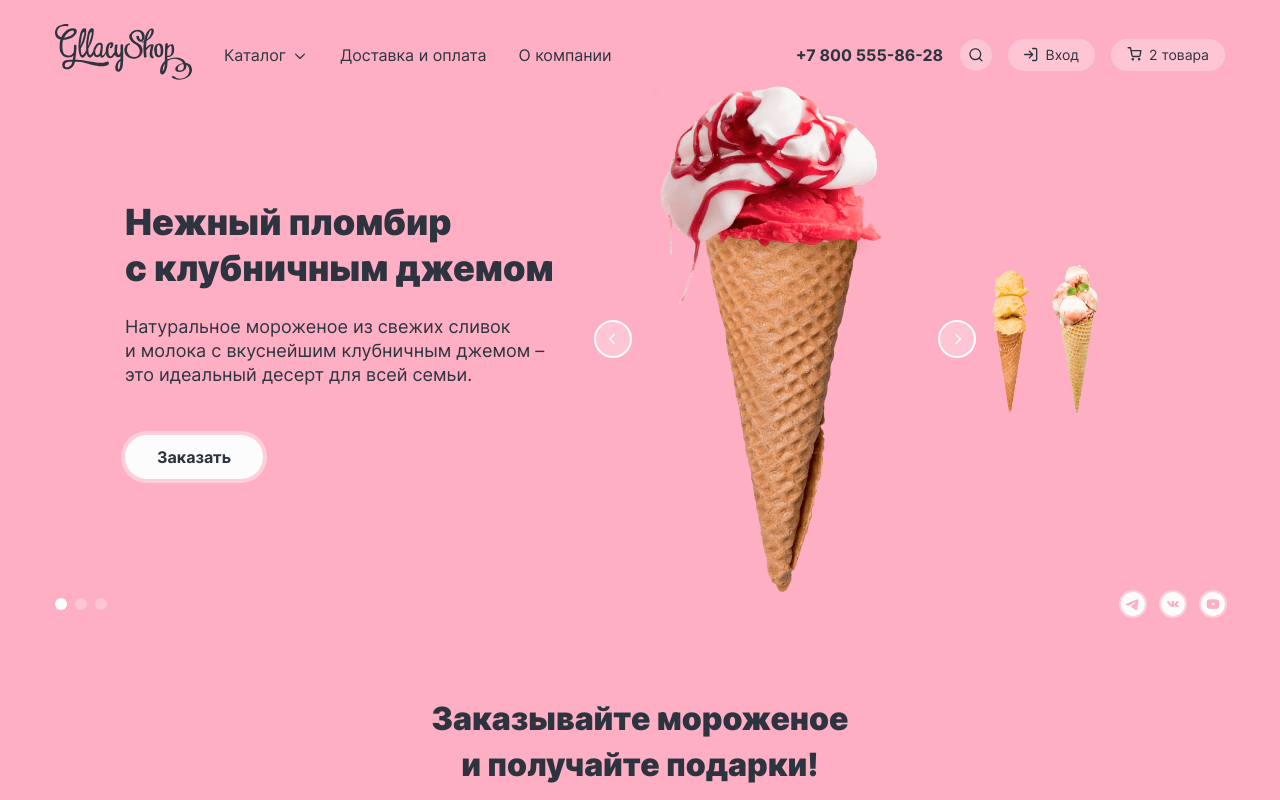
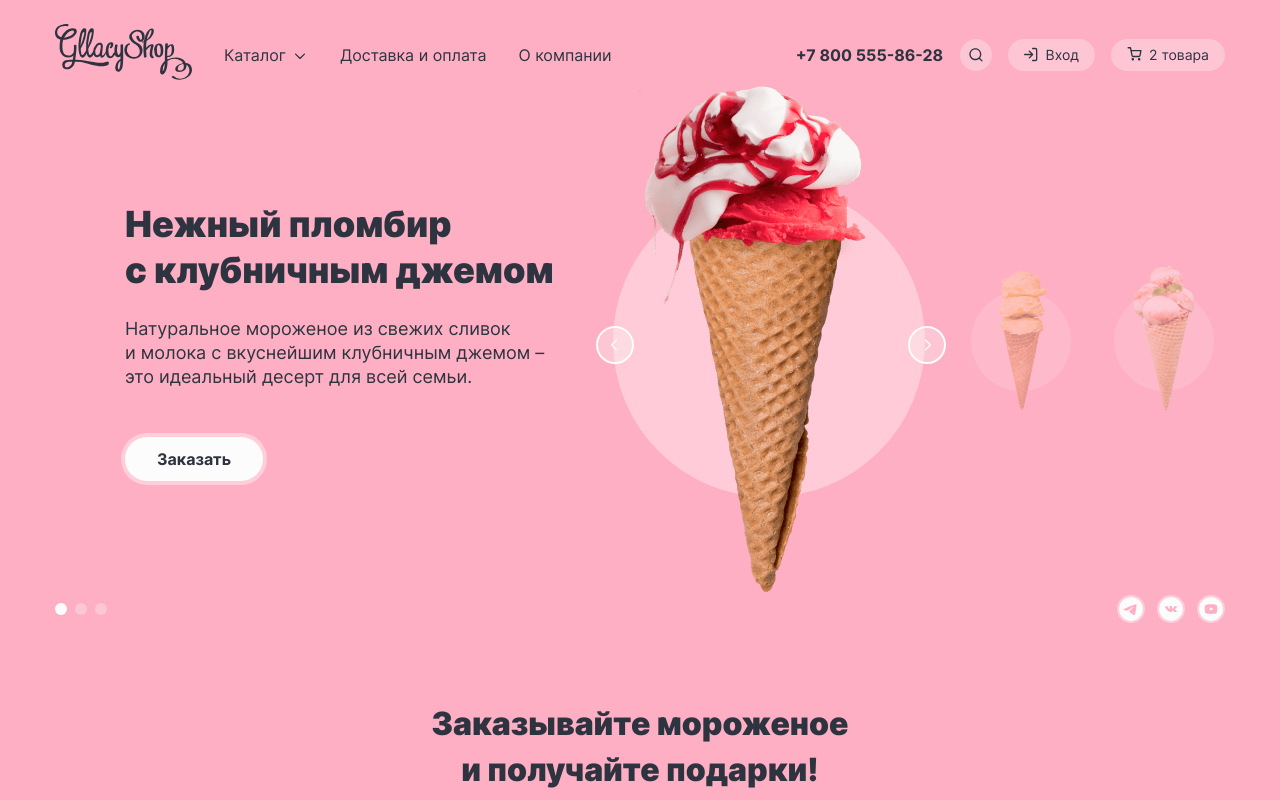
Before and after one commit to htmlacademy-htmlcss/198989-gllacy-35, a plain HTML site: page index.html in a window 1280 px wide. Shown: the top 800 px of the page. Drawn offline with Linux system fonts and the light colour scheme.

Commit message:
Оформляет слайдер псевдоэлементами

```diff
--- a/index.html
+++ b/index.html
@@ -66,14 +66,14 @@
             </p>
             <a class="button button-order" href="#">Заказать</a>
           </div>
-          <div class="slider-image-container">
+          <ul class="slider-image-container">
+            <li class="slider-image slider-image-current">
             <button class="slider-button slider-prev" type="button">
               <svg class="slider-icon" aria-hidden="true" focusable="false" width="16" height="16" viewBox="0 0 16 16" fill="none" xmlns="http://www.w3.org/2000/svg">
                 <path fill-rule="evenodd" clip-rule="evenodd" d="M8.86474 13.1352c.25969.2597.68075.2597.94045 0 .25971-.2597.25971-.6807 0-.9404L5.60391 7.99351l4.20132-4.20132c.25967-.2597.25967-.68075-.00001-.94045-.25969-.2597-.68075-.2597-.94045 0L4.19606 7.52045l-.00284.00283c-.2597.2597-.2597.68075 0 .94045l4.67152 4.67147Z" fill="#FCFCFC"/></svg>
               <span class="visually-hidden">Предыдущий вкус</span>
             </button>
             <img
-              class="slider-image"
               src="images/product/strawberry-ice-cream.png"
               width="306"
               height="507"
@@ -83,19 +83,22 @@
                 <path fill-rule="evenodd" clip-rule="evenodd" d="M8.86474 13.1352c.25969.2597.68075.2597.94045 0 .25971-.2597.25971-.6807 0-.9404L5.60391 7.99351l4.20132-4.20132c.25967-.2597.25967-.68075-.00001-.94045-.25969-.2597-.68075-.2597-.94045 0L4.19606 7.52045l-.00284.00283c-.2597.2597-.2597.68075 0 .94045l4.67152 4.67147Z" fill="#FCFCFC"/></svg>
               <span class="visually-hidden">Следующий вкус</span>
             </button>
+            </li>
+            <li class="slider-image">
             <img
-              class="slider-image"
               src="images/product/banana-ice-cream.png"
-              width="66"
-              height="150"
+              width="89"
+              height="147"
               alt="Мороженое со вкусом банана.">
+            </li>
+            <li class="slider-image">
               <img
-              class="slider-image"
               src="images/product/marshmallow-ice-cream.png"
-              width="66"
-              height="150"
+              width="89"
+              height="147"
               alt="Пломбир с маршмеллоу.">
-          </div>
+            </li>
+          </ul>
           <div class="slider-lists-container">
               <ol class="slider-pagination">
                 <li class="slider-pagination-item">
--- a/styles/styles.css
+++ b/styles/styles.css
@@ -128,7 +128,8 @@ body {
 .footer-social-list,
 .catalog-filter-list,
 .catalog-filter-filler-list,
-.slider-pagination {
+.slider-pagination,
+.slider-image-container {
   margin: 0;
   padding: 0;
   list-style-type: none;
@@ -205,7 +206,8 @@ body {
   background-image: url("../images/contacts.jpg");
   background-size: 100% auto;
   background-repeat: no-repeat;
-  background-position: right;
+  background-position: left;
+
 }
 
 .product-card {
@@ -710,13 +712,42 @@ h2.gifts-title {
 
 .slider-text-container {
   margin-left: 70px;
-  margin-right: 40px;
+  margin-right: 62px;
 }
 
 .slider-image-container {
   display: flex;
+  justify-content: space-between;
   align-items: center;
-  width: 630px;
+  width: 592px;
+  padding-right: 17px;
+}
+
+.slider-image {
+  position: relative;
+  opacity: 0.4;
+}
+
+.slider-image-current {
+  opacity: 1;
+}
+
+.slider-image::after {
+  content: "";
+  position: absolute;
+  top: 50%;
+  left: 50%;
+  transform: translate(-50%, -50%);
+  background-color: rgba(255, 203, 216);
+  width: 100px;
+  height: 100px;
+  border-radius: 50%;
+  z-index: -1;
+}
+
+.slider-image-current::after {
+  width: 312px;
+  height: 312px;
 }
 
 .slider-lists-container {
@@ -753,6 +784,7 @@ h2.gifts-title {
 
 .slider-social-list {
   flex-direction: row-reverse;
+  padding-right: 2px;
 }
 
 .slider-social-item {
@@ -771,12 +803,21 @@ h2.gifts-title {
 }
 
 .slider-button {
-  position: relative;
+  position: absolute;
+  top: 47%;
   background-color: rgba(252, 252, 252, 0.3);
   border-radius: 50%;
   width: 38px;
   height: 38px;
   border: 2px solid #fcfcfc;
+}
+
+.slider-prev {
+  left: -20px;
+}
+
+.slider-next {
+  left: 292px;
 }
 
 .slider-next .slider-icon {
```
